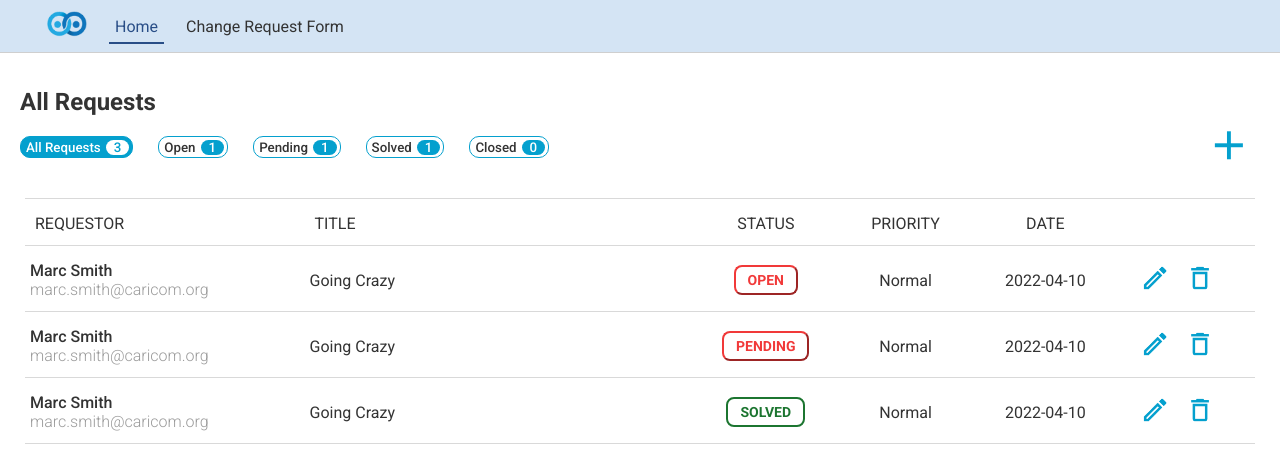
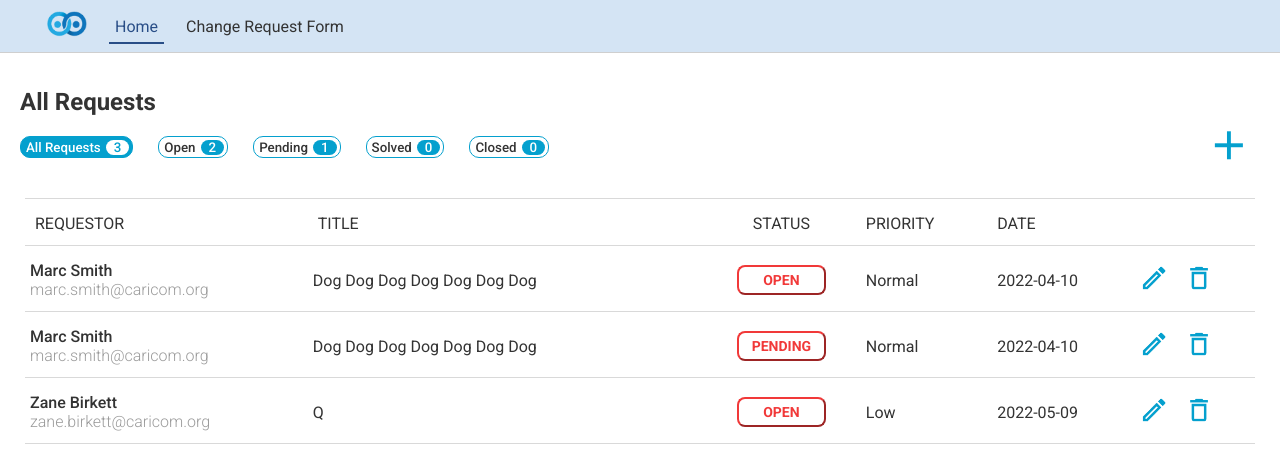
Before and after one commit to Pinetart/Doodle-Projects, a React (Create React App) app: page / in a window 1280 px wide. Shown: the top 470 px of the page. Built offline with nearby package versions, Linux system fonts and the light colour scheme; data requests are answered from the project's data file.

Commit message:
Completed Table Styling

```diff
--- a/data/db.json
+++ b/data/db.json
@@ -2,7 +2,6 @@
   "requests": [
     {
       "id": 1,
-      "title": "Going Crazy",
       "requestor": "Marc Smith",
       "requestoremail": "marc.smith@caricom.org",
       "owner": "Marc Smith",
@@ -21,7 +20,6 @@
     },
     {
       "id": 2,
-      "title": "Going Crazy",
       "requestor": "Marc Smith",
       "requestoremail": "marc.smith@caricom.org",
       "owner": "Marc Smith",
@@ -39,23 +37,22 @@
       "status": "pending"
     },
     {
-      "id": 3,
-      "title": "Going Crazy",
-      "requestor": "Marc Smith",
-      "requestoremail": "marc.smith@caricom.org",
+      "id": "0d504aaa-5fa1-4e2b-829f-3eb83987dfcb",
+      "requestor": "Zane Birkett",
+      "requestoremail": "zane.birkett@caricom.org",
       "owner": "Marc Smith",
-      "owneremail": "zane.birkett@caricom.org",
-      "description": "Dog Dog Dog Dog Dog Dog Dog ",
-      "justification": "Lorem ipsum dolor sit amet, consectetur ut, faucibus gravida augue.",
-      "businessimpact": "Lorem ipsum dolor sit amet, consectetur ut, faucibus gravida augue.",
-      "date": "2022-04-10",
-      "procedures": "Lorem ipsum dolor sit amet, consectetur ut, faucibus gravida augue.",
-      "backout": "Lorem ipsum dolor sit amet, consectetur ut, faucibus gravida augue.",
-      "risk": "Low",
-      "impact": "Medium",
-      "urgency": "Normal",
-      "verification": "Lorem ipsum dolor sit amet, consectetur ut, faucibus gravida augue.",
-      "status": "solved"
+      "owneremail": "marc.smith@caricom.org",
+      "description": "Q",
+      "justification": "Q",
+      "bimpact": "Q",
+      "date": "2022-05-09",
+      "implementation": "Q",
+      "backout": "Q",
+      "risk": "High",
+      "cimpact": "Low",
+      "urgency": "Low",
+      "verification": "Q",
+      "status": "open"
     }
   ]
 }
--- a/src/Components/RequestList.css
+++ b/src/Components/RequestList.css
@@ -22,19 +22,19 @@ th:nth-child(1) {
   width: 20%;
 }
 th:nth-child(2) {
-  width: 28%;
+  width: 30%;
 }
 th:nth-child(3) {
-  width: 10%;
+  width: 7%;
   text-align: center;
 }
 th:nth-child(4) {
   width: 10%;
-  text-align: center;
+  padding-left: 35px;
 }
 th:nth-child(5) {
   width: 10%;
-  text-align: center;
+  padding-left: 25px;
 }
 th:nth-child(6) {
   width: 10%;
@@ -67,6 +67,8 @@ td img {
   text-transform: uppercase;
   font-weight: 600;
   font-size: 14px;
+  width: 100%;
+  margin-right: 12px;
 }
 .closed button {
   background-color: transparent;
@@ -79,6 +81,7 @@ td img {
   text-transform: uppercase;
   font-weight: 600;
   font-size: 14px;
+  width: 100%;
 }
 .open button {
   border-color: #f13939;
@@ -91,6 +94,7 @@ td img {
   text-transform: uppercase;
   font-weight: 600;
   font-size: 14px;
+  width: 100%;
 }
 .loadedrequests tr:hover {
   background-color: red;
--- a/src/Components/RequestList.js
+++ b/src/Components/RequestList.js
@@ -4,11 +4,9 @@ import "./RequestList.css";
 import editIcon from "../assets/Edit-Icon.png";
 import deleteIcon from "../assets/Delete-Icon.png";
 import loadingIcon from "../assets/Loading-Icon.png";
-import viewIcon from "../assets/View-Icon.png";
 
 const Requestlist = ({ requests, updateDashboard, allRequest }) => {
   const [isLoading, setIsLoading] = useState(false);
-  const headers = ["Requestor", "Title", "Status", "Priority", "Date"];
 
   const handleClick = (id) => {
     updateDashboard(allRequest.filter((request) => request.id !== id));
@@ -34,7 +32,7 @@ const Requestlist = ({ requests, updateDashboard, allRequest }) => {
               </p>
             </Link>
           </td>
-          <td>{request.title}</td>
+          <td>{request.description}</td>
           <td
             className={
               (request.status === "open" || request.status === "pending"
@@ -46,12 +44,9 @@ const Requestlist = ({ requests, updateDashboard, allRequest }) => {
           >
             <button>{request.status}</button>
           </td>
-          <td style={{ textAlign: "center" }}>{request.urgency}</td>
-          <td style={{ textAlign: "center" }}>{request.date}</td>
+          <td style={{ paddingLeft: "35px" }}>{request.urgency}</td>
+          <td style={{ paddingLeft: "25px" }}>{request.date}</td>
           <td style={{ textAlign: "center" }}>
-            {/* <Link to={`/requests/${request.id}`}>
-              <img src={viewIcon} alt="edit request" />
-            </Link> */}
             <img src={editIcon} alt="edit request" />
             {!isLoading && (
               <img
@@ -75,37 +70,6 @@ const Requestlist = ({ requests, updateDashboard, allRequest }) => {
         </tr>
       ))}
     </table>
-    // <div>
-    //   {requests.map((request) => (
-    //     <div className="request-preview" key={request.id}>
-    //       <Link to={`/requests/${request.id}`}>
-    //         <h2>{request.description}</h2>
-    //         <p>Written by {request.author}</p>
-    //       </Link>
-    //       <div className="actions">
-    //         <img src={editIcon} alt="edit request" />
-    //         {!isLoading && (
-    //           <img
-    //             src={deleteIcon}
-    //             onClick={(e) => {
-    //               setIsLoading(true);
-    //               fetch(`http://localhost:8000/requests/${request.id}`, {
-    //                 method: "DELETE",
-    //               }).then(() => {
-    //                 handleClick(request.id);
-    //                 setIsLoading(false);
-    //               });
-    //             }}
-    //             alt="add request"
-    //           />
-    //         )}
-    //         {isLoading && (
-    //           <img src={loadingIcon} className="loading" alt="loading" />
-    //         )}
-    //       </div>
-    //     </div>
-    //   ))}
-    // </div>
   );
 };
 
--- a/src/Pages/create/CreateRequest.js
+++ b/src/Pages/create/CreateRequest.js
@@ -1,7 +1,6 @@
 import { useState } from "react";
 import { Link } from "react-router-dom";
 import { useHistory } from "react-router-dom";
-// import useFetch from "../../Hooks/useFetch";
 import { v4 as uuidv4 } from "uuid";
 import "./CreateRequest.css";
 
@@ -20,23 +19,21 @@ const CreateRequest = () => {
   const [verification, setVerification] = useState("");
 
   const [buttonLoading, setButtonLoading] = useState(false);
-  // const {
-  //   data: requests,
-  //   error,
-  //   isLoading: loadingMessage,
-  // } = useFetch("http://localhost:8000/requests");
 
   const history = useHistory();
-  // const users = requests ? requests.map((request) => request.owner) : null;
   const users = ["Zane Birkett", "Marc Smith"];
 
   const handleSubmit = (e) => {
     e.preventDefault();
     setButtonLoading(true);
+    const [rfirst, rlname] = requestor.split(" ");
+    const [ofirst, olname] = owner.split(" ");
     const request = {
       id: uuidv4(),
       requestor,
+      requestoremail: `${rfirst}.${rlname}@caricom.org`.toLowerCase(),
       owner,
+      owneremail: `${ofirst}.${olname}@caricom.org`.toLowerCase(),
       description,
       justification,
       bimpact,
```
